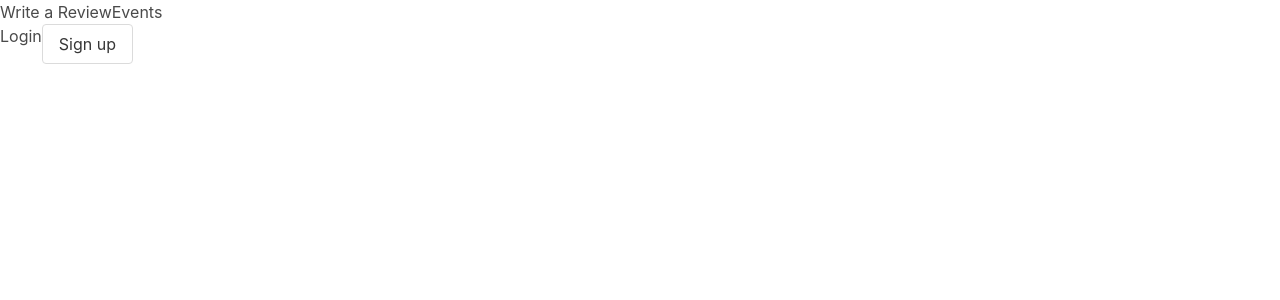
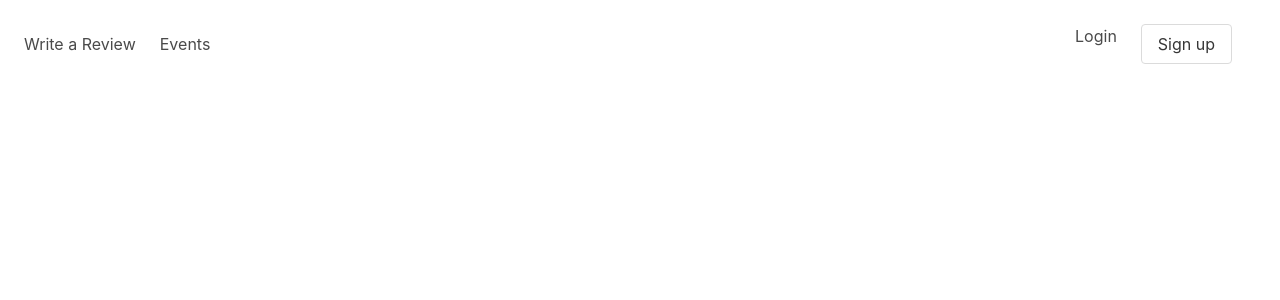
Before and after one commit to Sc0tticus/yelp-react, a React (Create React App) app: page / in a window 1280 px wide. Shown: the top 300 px of the page. Built offline with nearby package versions, Linux system fonts and the light colour scheme.

Commit message:
Added stylees to the TopNav component. 6S thru #03

```diff
--- a/src/LandingPage/TopNav/TopNav.js
+++ b/src/LandingPage/TopNav/TopNav.js
@@ -1,13 +1,14 @@
 import React from 'react';
+import styles from './TopNav.module.css';
 
 export function TopNav() {
 	return (
-		<div>
-			<div>
+		<div className={styles['top-nav']}>
+			<div className={styles.left}>
 				<span>Write a Review</span>
 				<span>Events</span>
 			</div>
-			<div>
+			<div className={styles.left}>
 				<span>Login</span>
 				<button className="button">Sign up</button>
 			</div>
--- a/src/LandingPage/TopNav/TopNav.module.css
+++ b/src/LandingPage/TopNav/TopNav.module.css
@@ -0,0 +1,23 @@
+:root {
+	--element-spacing: 1.5rem;
+}
+
+.top-nav {
+	display: flex;
+	justify-content: space-between;
+	align-items: center;
+	margin: var(--element-spacing);
+}
+
+.left > * {
+	margin-right: var(--element-spacing);
+}
+
+.right > * {
+	display: flex;
+	align-items: center;
+}
+
+.right > * {
+	margin-left: var(--element-spacing);
+}
```
